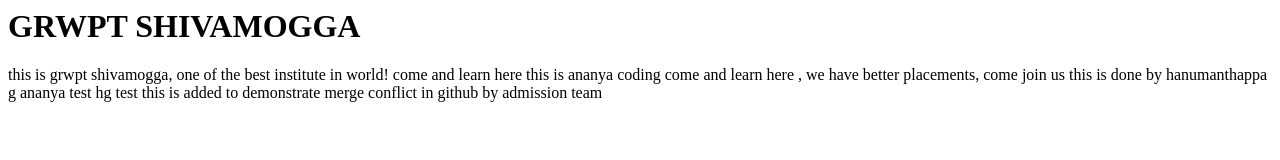
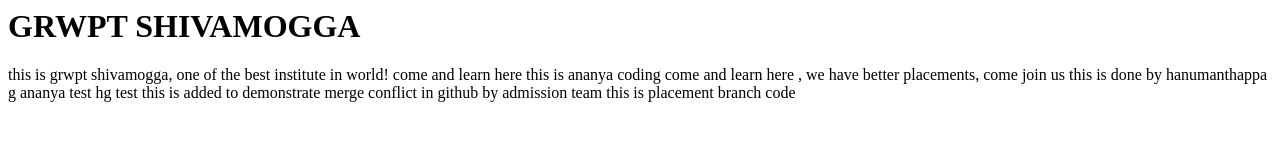
Before and after one commit to hanumanthappag/grwptweb, a plain HTML site: page index.html in a window 1280 px wide. Drawn offline with Linux system fonts and the light colour scheme.

Commit message:
again to see conflict

```diff
--- a/index.html
+++ b/index.html
@@ -22,6 +22,7 @@ ananya test
 hg test
 
 this is added to demonstrate merge conflict in github by admission team
+this is placement branch code
 
 </p>
 </body>
```
